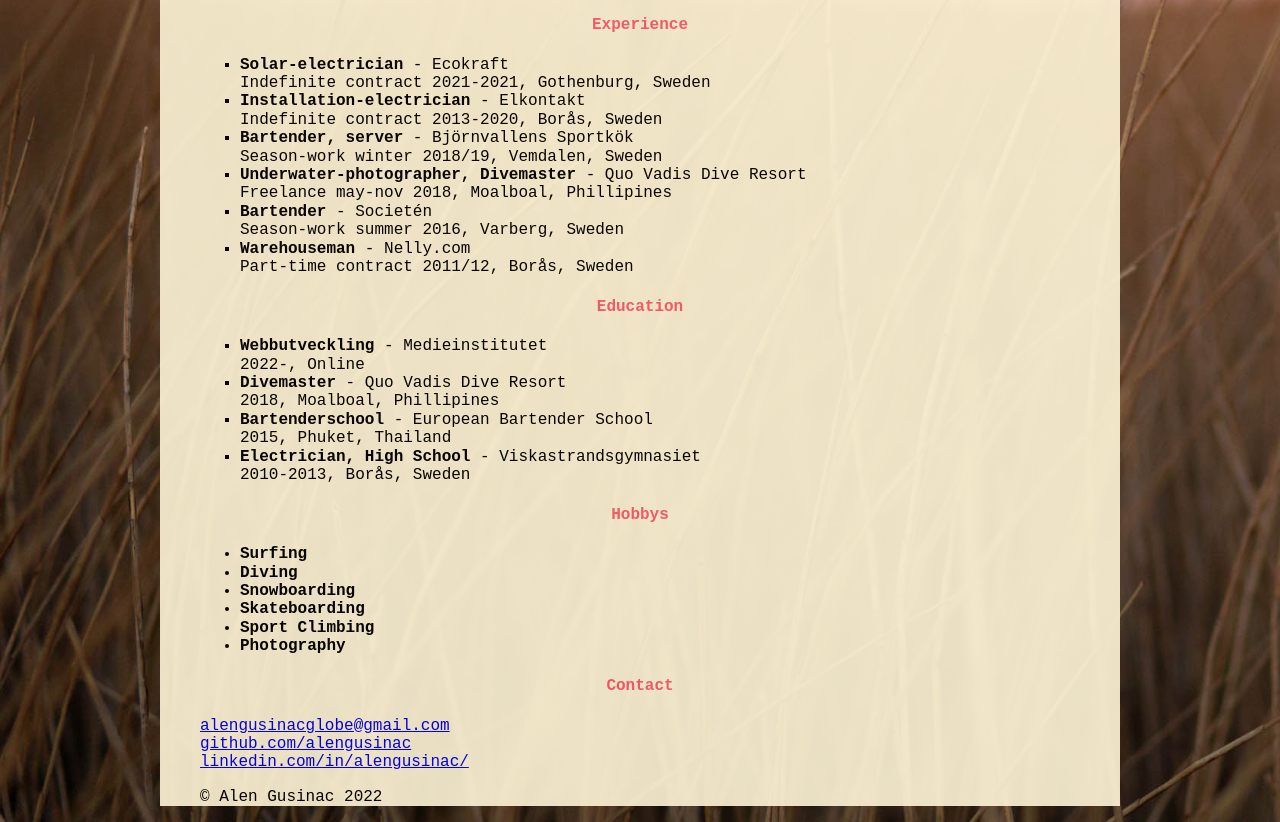
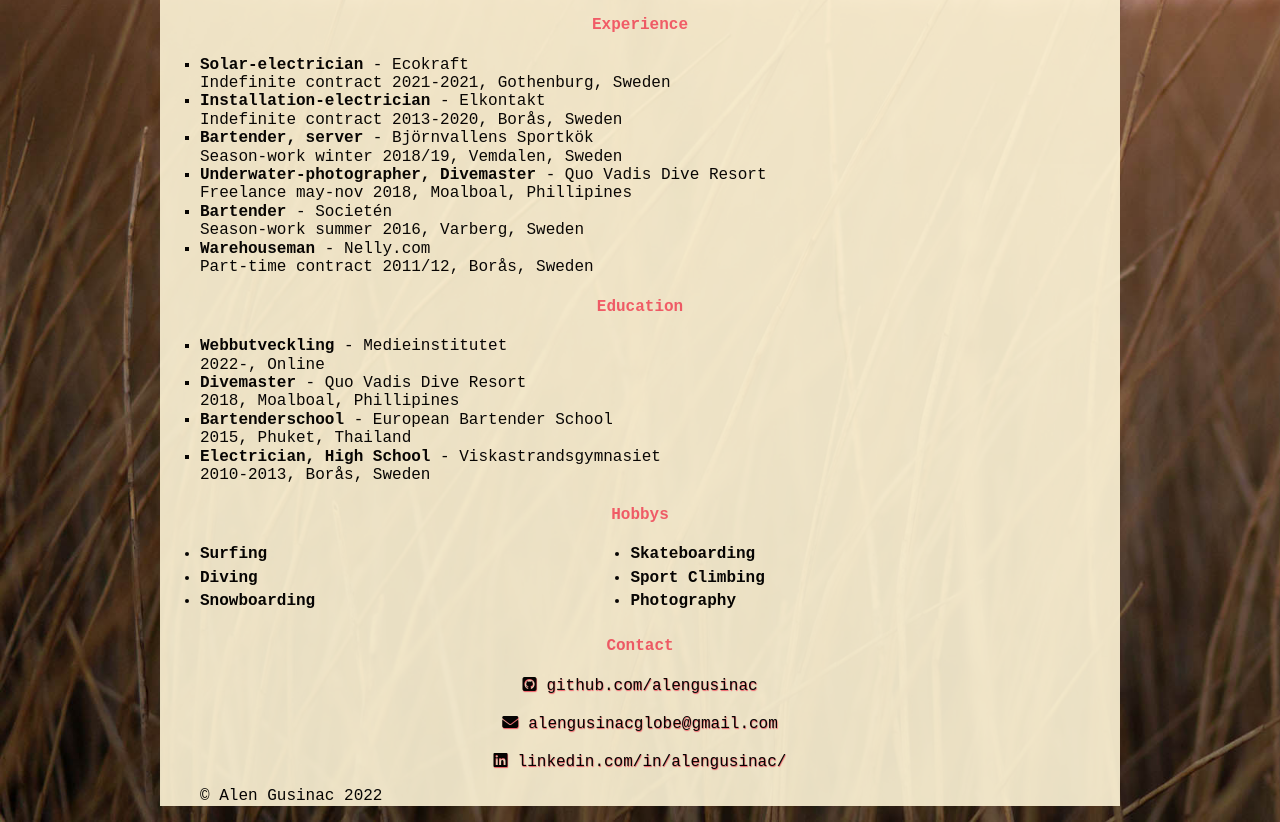
Before and after one commit to alengusinac/CV, a website built with Parcel: page index.html in a window 1280 px wide. Shown: the part 599-1421 px from the top of the page. Built offline with nearby package versions, Linux system fonts and the light colour scheme.

Commit message:
added fontawesome to contact and styled them

```diff
--- a/css/style.scss
+++ b/css/style.scss
@@ -95,8 +95,35 @@ main h4 {
 
 main ol, main ul {
     margin: 0;
+    padding: 0;
 }
 
 main ol {
     list-style: square;
 }
+
+.hobbies ul {
+    display: flex;
+    flex-direction: column;
+    flex-wrap: wrap;
+    height: 70px;
+}
+
+.hobbies ul li {
+    height: 33.3%;
+}
+
+.contact {
+    text-align: center;
+}
+
+.contact a {
+    display: block;
+    color: black;
+    text-shadow: 0.5px 0.5px 1px $coralpink;
+    text-decoration: none;
+}
+
+.contact a i {
+    padding-right: 10px;
+}
--- a/index.html
+++ b/index.html
@@ -20,6 +20,7 @@
   <link rel="stylesheet" href="css/style.css">
 
   <meta name="theme-color" content="#fafafa">
+  <script src="https://kit.fontawesome.com/a90d7c3579.js" crossorigin="anonymous"></script>
 </head>
 
 <body>
@@ -72,7 +73,7 @@
         </ol>
       </section>
 
-      <section id="hobbies">
+      <section id="hobbies" class="hobbies">
         <h4>Hobbys</h4>
         <ul>
           <li><strong>Surfing</strong></li>
@@ -84,11 +85,11 @@
         </ul>
       </section>
 
-      <section id="contact">
+      <section id="contact" class="contact">
         <h4>Contact</h4>
-        <a href="mailto:alengusinacglobe@gmail.com">alengusinacglobe@gmail.com</a><br>
-        <a href="https://github.com/alengusinac">github.com/alengusinac</a><br>
-        <a href="https://www.linkedin.com/in/alengusinac/">linkedin.com/in/alengusinac/</a>
+        <a href="https://github.com/alengusinac" target="_blank"><i class="fa-brands fa-square-github"></i>github.com/alengusinac</a><br>
+        <a href="mailto:alengusinacglobe@gmail.com" target="_blank"><i class="fa-solid fa-envelope"></i>alengusinacglobe@gmail.com</a><br>
+        <a href="https://www.linkedin.com/in/alengusinac/" target="_blank"><i class="fa-brands fa-linkedin"></i>linkedin.com/in/alengusinac/</a>
       </section>
 
       <footer>
```
Also changed, not shown: css/style.css, 1 other file.
